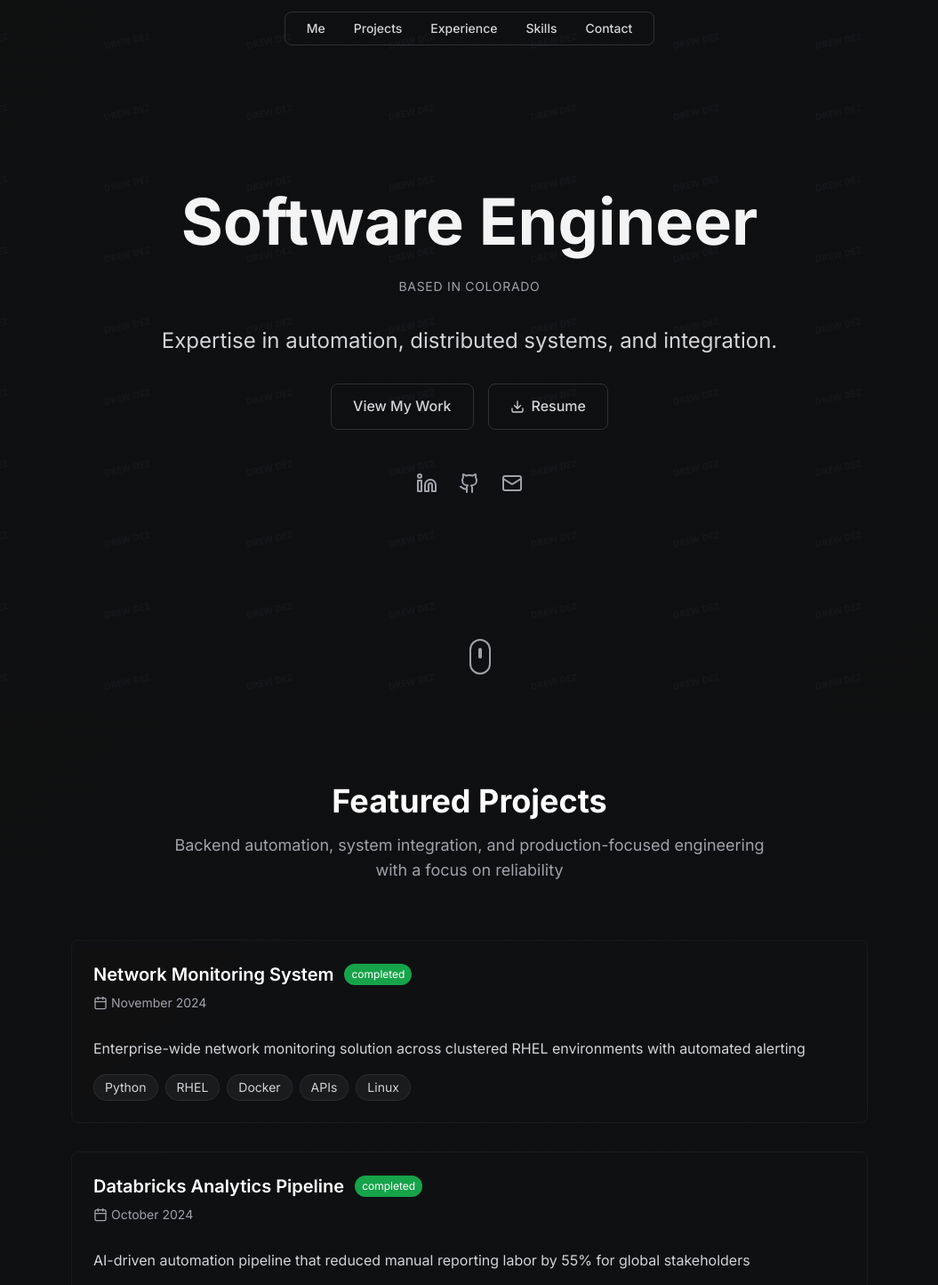
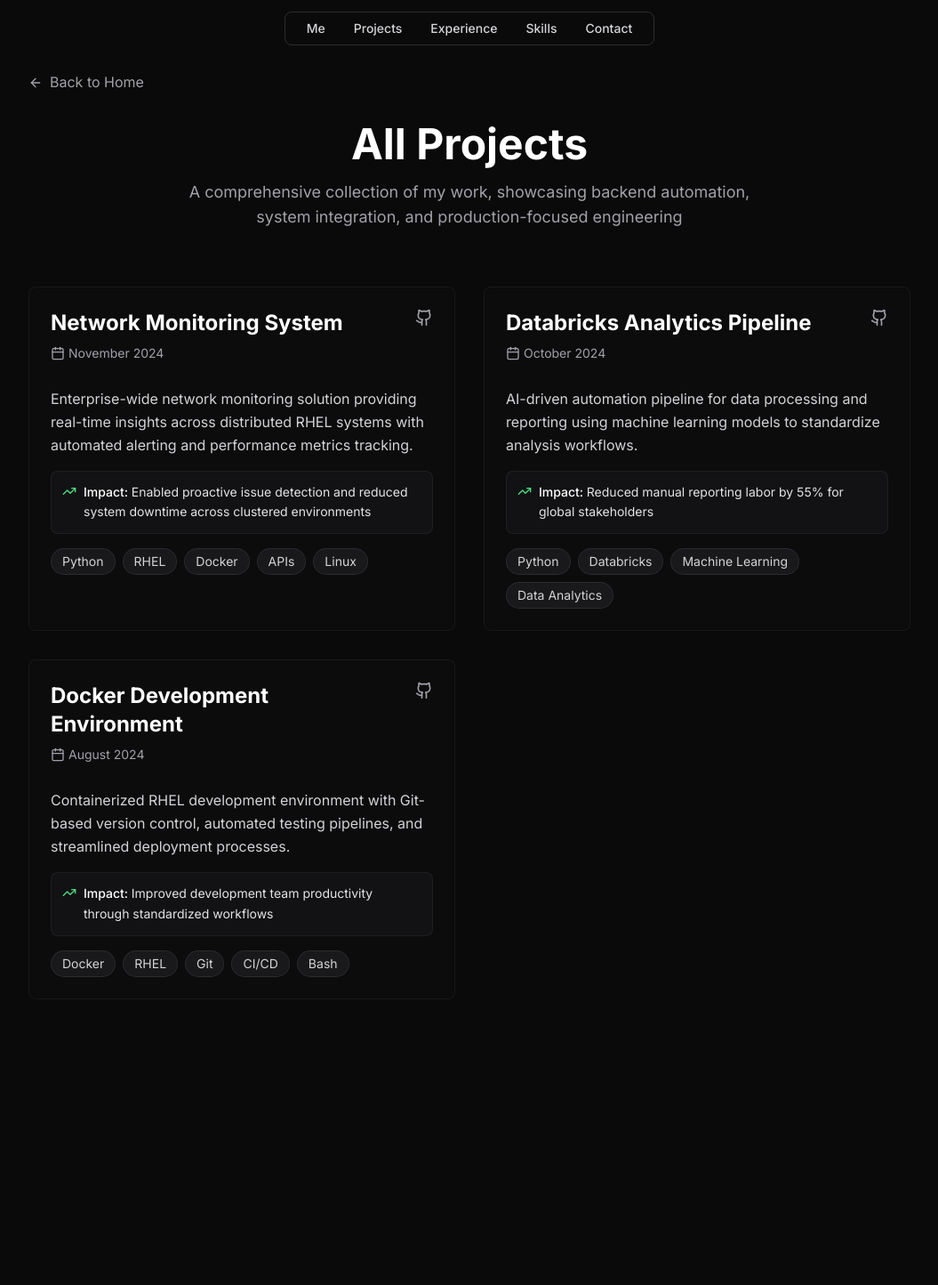
Before and after one commit to drewdezco/2025_updated_portfolio, a React (Vite) app: page /projects in a window 1280 px wide. Shown: the top 1444 px of the page at 89% size, without its empty margins (112-1167 px from the left). After the commit the page ends 1203 px from the top, so only its background shows below. Built offline with nearby package versions, Linux system fonts and the light colour scheme.

Commit message:
added all projects route and animated loading in elements

```diff
--- a/src/App.tsx
+++ b/src/App.tsx
@@ -1,16 +1,19 @@
-import { BrowserRouter as Router } from 'react-router-dom'
+import { BrowserRouter as Router, Routes, Route } from 'react-router-dom'
 import Navbar from './components/Navbar'
 import Hero from './components/Hero'
 import Experience from './components/Experience'
 import Skills from './components/Skills'
 import Projects from './components/Projects'
 import Contact from './components/Contact'
+import AllProjects from './pages/AllProjects'
 
 function App() {
   return (
     <Router>
       <div className="min-h-screen bg-black-950">
         <Navbar />
+        <Routes>
+          <Route path="/" element={
             <main>
               <Hero />
               <Projects />
@@ -18,6 +21,9 @@ function App() {
               <Skills />
               <Contact />
             </main>
+          } />
+          <Route path="/projects" element={<AllProjects />} />
+        </Routes>
       </div>
     </Router>
   )
--- a/src/components/Projects.tsx
+++ b/src/components/Projects.tsx
@@ -1,18 +1,18 @@
 import React from 'react'
-import { ExternalLink, Calendar } from 'lucide-react'
+import { Link } from 'react-router-dom'
+import { ExternalLink, Calendar, Github, TrendingUp, ArrowRight } from 'lucide-react'
 import { useIntersectionObserver } from '../hooks/useIntersectionObserver'
 
 interface Project {
   id: string
   title: string
   description: string
-  longDescription: string
+  impact?: string
   technologies: string[]
   liveUrl?: string
   githubUrl?: string
   imageUrl?: string
   featured: boolean
-  status: 'completed' | 'in-progress' | 'planned'
   completedDate?: string
 }
 
@@ -24,71 +24,62 @@ const Projects: React.FC = () => {
     {
       id: '1',
       title: 'Network Monitoring System',
-      description: 'Enterprise-wide network monitoring solution across clustered RHEL environments with automated alerting',
-      longDescription: 'Built a comprehensive network monitoring solution for SAIC that provides real-time insights across distributed RHEL systems. Features automated alerting, performance metrics tracking, and integration with existing enterprise infrastructure.',
+      description: 'Enterprise-wide network monitoring solution providing real-time insights across distributed RHEL systems with automated alerting and performance metrics tracking.',
+      impact: 'Enabled proactive issue detection and reduced system downtime across clustered environments',
       technologies: ['Python', 'RHEL', 'Docker', 'APIs', 'Linux'],
       githubUrl: 'https://github.com/drewdezco/network-monitor',
       featured: true,
-      status: 'completed',
       completedDate: 'November 2024'
     },
     {
       id: '2',
       title: 'Databricks Analytics Pipeline',
-      description: 'AI-driven automation pipeline that reduced manual reporting labor by 55% for global stakeholders',
-      longDescription: 'Developed automated data processing and reporting system using Databricks and Python. Implemented machine learning models for data analysis and created standardized reporting workflows that significantly improved efficiency.',
+      description: 'AI-driven automation pipeline for data processing and reporting using machine learning models to standardize analysis workflows.',
+      impact: 'Reduced manual reporting labor by 55% for global stakeholders',
       technologies: ['Python', 'Databricks', 'Machine Learning', 'Data Analytics'],
       githubUrl: 'https://github.com/drewdezco/analytics-pipeline',
       featured: true,
-      status: 'completed',
       completedDate: 'October 2024'
     },
     {
       id: '3',
       title: 'Docker Development Environment',
-      description: 'Containerized RHEL development environment with Git-based version control and automated deployment',
-      longDescription: 'Created a robust development environment using Docker containers for RHEL servers. Implemented Git workflows, automated testing pipelines, and deployment processes that improved development team productivity.',
+      description: 'Containerized RHEL development environment with Git-based version control, automated testing pipelines, and streamlined deployment processes.',
+      impact: 'Improved development team productivity through standardized workflows',
       technologies: ['Docker', 'RHEL', 'Git', 'CI/CD', 'Bash'],
       githubUrl: 'https://github.com/drewdezco/docker-dev-env',
       featured: true,
-      status: 'completed',
       completedDate: 'August 2024'
     }
   ]
-
-  const getStatusColor = (status: string) => {
-    switch (status) {
-      case 'completed':
-        return 'bg-green-600'
-      case 'in-progress':
-        return 'bg-yellow-600'
-      case 'planned':
-        return 'bg-blue-600'
-      default:
-        return 'bg-gray-600'
-    }
-  }
 
   const ProjectCard: React.FC<{ project: Project; index: number; isVisible: boolean }> = ({ project, index, isVisible }) => {
     const delay = 600 + (index * 300) // 600ms, 900ms, 1200ms
     return (
     <div
-      className={`bg-gray-900/20 backdrop-blur-sm rounded-lg p-6 border border-gray-800/50 hover:bg-gray-800/30 hover:border-gray-600/70 ${
+      className={`bg-gray-900/20 backdrop-blur-sm rounded-lg border border-gray-800/50 hover:bg-gray-800/30 hover:border-gray-600/70 overflow-hidden ${
         isVisible ? 'animate-fade-in-sequential' : 'opacity-0 translate-y-8'
       }`}
       style={isVisible ? { animationDelay: `${delay}ms` } : {}}
     >
+        {/* Project Image */}
+        {project.imageUrl && (
+          <div className="w-full h-48 bg-gray-800/30 overflow-hidden">
+            <img
+              src={project.imageUrl}
+              alt={project.title}
+              className="w-full h-full object-cover"
+            />
+          </div>
+        )}
+
+        <div className="p-6">
+        {/* Header */}
         <div className="flex items-start justify-between mb-4">
           <div className="flex-1">
-            <div className="flex items-center gap-3 mb-2">
-              <h3 className="text-xl font-semibold text-white">
+            <h3 className="text-2xl font-bold text-white mb-2">
               {project.title}
             </h3>
-              <span className={`px-2 py-1 rounded-full text-xs text-white ${getStatusColor(project.status)}`}>
-                {project.status}
-              </span>
-            </div>
-
             {project.completedDate && (
               <div className="flex items-center text-gray-400 text-sm mb-3">
                 <Calendar className="w-4 h-4 mr-1" />
@@ -97,13 +88,26 @@ const Projects: React.FC = () => {
             )}
           </div>
 
-           <div className="flex space-x-2">
+          {/* Action Links */}
+          <div className="flex space-x-2 ml-4">
+            {project.githubUrl && (
+              <a
+                href={project.githubUrl}
+                target="_blank"
+                rel="noopener noreferrer"
+                className="text-gray-400 hover:text-white transition-colors duration-500"
+                aria-label="View on GitHub"
+              >
+                <Github className="w-5 h-5" />
+              </a>
+            )}
             {project.liveUrl && (
               <a
                 href={project.liveUrl}
                 target="_blank"
                 rel="noopener noreferrer"
                 className="text-gray-400 hover:text-white transition-colors duration-500"
+                aria-label="View live site"
               >
                 <ExternalLink className="w-5 h-5" />
               </a>
@@ -111,19 +115,35 @@ const Projects: React.FC = () => {
           </div>
         </div>
 
-        <p className="text-gray-300 mb-4 leading-relaxed">
+        {/* Description */}
+        <p className="text-gray-300 mb-4 leading-relaxed text-base">
           {project.description}
         </p>
 
+        {/* Impact */}
+        {project.impact && (
+          <div className="mb-4 p-3 bg-gray-800/30 rounded-lg border border-gray-700/30">
+            <div className="flex items-start gap-2">
+              <TrendingUp className="w-4 h-4 text-green-400 mt-0.5 flex-shrink-0" />
+              <p className="text-sm text-gray-200 leading-relaxed">
+                <span className="font-medium text-white">Impact: </span>
+                {project.impact}
+              </p>
+            </div>
+          </div>
+        )}
+
+        {/* Technologies */}
         <div className="flex flex-wrap gap-2">
-          {project.technologies.map((tech, index) => (
+          {project.technologies.map((tech, techIndex) => (
             <span
-              key={index}
+              key={techIndex}
               className="px-3 py-1 bg-gray-800/50 text-gray-300 rounded-full text-sm border border-gray-700/50"
             >
               {tech}
             </span>
           ))}
+        </div>
         </div>
     </div>
     )
@@ -155,15 +175,13 @@ const Projects: React.FC = () => {
         <div className={`flex justify-center mt-12 transition-all duration-1000 ease-out ${
           isVisible ? 'opacity-100 translate-y-0' : 'opacity-0 translate-y-8'
         }`} style={{ transitionDelay: '1500ms' }}>
-          <a
-            href="https://github.com/drewdezco"
-            target="_blank"
-            rel="noopener noreferrer"
+          <Link
+            to="/projects"
             className="btn-secondary inline-flex items-center"
           >
-            <ExternalLink className="w-4 h-4 mr-2" />
             View All Projects
-          </a>
+            <ArrowRight className="w-4 h-4 ml-2" />
+          </Link>
         </div>
       </div>
     </section>
--- /dev/null
+++ b/src/pages/AllProjects.tsx
@@ -0,0 +1,213 @@
+import React, { useLayoutEffect } from 'react'
+import { Link } from 'react-router-dom'
+import { ArrowLeft, Github, ExternalLink, Calendar, TrendingUp } from 'lucide-react'
+import { useIntersectionObserver } from '../hooks/useIntersectionObserver'
+
+interface Project {
+  id: string
+  title: string
+  description: string
+  impact?: string
+  technologies: string[]
+  liveUrl?: string
+  githubUrl?: string
+  imageUrl?: string
+  gifUrl?: string
+  featured: boolean
+  completedDate?: string
+}
+
+const AllProjects: React.FC = () => {
+  // Scroll to top instantly when component mounts (before render)
+  useLayoutEffect(() => {
+    window.scrollTo({ top: 0, left: 0, behavior: 'instant' })
+  }, [])
+
+  const { elementRef, isVisible } = useIntersectionObserver({ threshold: 0.1 })
+
+  // All projects - you can expand this list with more projects
+  const allProjects: Project[] = [
+    {
+      id: '1',
+      title: 'Network Monitoring System',
+      description: 'Enterprise-wide network monitoring solution providing real-time insights across distributed RHEL systems with automated alerting and performance metrics tracking.',
+      impact: 'Enabled proactive issue detection and reduced system downtime across clustered environments',
+      technologies: ['Python', 'RHEL', 'Docker', 'APIs', 'Linux'],
+      githubUrl: 'https://github.com/drewdezco/network-monitor',
+      featured: true,
+      completedDate: 'November 2024'
+    },
+    {
+      id: '2',
+      title: 'Databricks Analytics Pipeline',
+      description: 'AI-driven automation pipeline for data processing and reporting using machine learning models to standardize analysis workflows.',
+      impact: 'Reduced manual reporting labor by 55% for global stakeholders',
+      technologies: ['Python', 'Databricks', 'Machine Learning', 'Data Analytics'],
+      githubUrl: 'https://github.com/drewdezco/analytics-pipeline',
+      featured: true,
+      completedDate: 'October 2024'
+    },
+    {
+      id: '3',
+      title: 'Docker Development Environment',
+      description: 'Containerized RHEL development environment with Git-based version control, automated testing pipelines, and streamlined deployment processes.',
+      impact: 'Improved development team productivity through standardized workflows',
+      technologies: ['Docker', 'RHEL', 'Git', 'CI/CD', 'Bash'],
+      githubUrl: 'https://github.com/drewdezco/docker-dev-env',
+      featured: true,
+      completedDate: 'August 2024'
+    }
+    // Add more projects here as needed
+  ]
+
+  const ProjectCard: React.FC<{ project: Project; index: number; isVisible: boolean }> = ({ project, index, isVisible }) => {
+    const delay = 300 + (index * 150) // Stagger cards with 150ms increments
+    return (
+      <div
+        className={`bg-gray-900/20 backdrop-blur-sm rounded-lg border border-gray-800/50 hover:bg-gray-800/30 hover:border-gray-600/70 overflow-hidden ${
+          isVisible ? 'animate-fade-in-sequential' : 'opacity-0 translate-y-8'
+        }`}
+        style={isVisible ? { animationDelay: `${delay}ms` } : {}}
+      >
+        {/* Project GIF/Image */}
+        {(project.gifUrl || project.imageUrl) && (
+          <div className="w-full h-64 bg-gray-800/30 overflow-hidden">
+            {project.gifUrl ? (
+              <img
+                src={project.gifUrl}
+                alt={project.title}
+                className="w-full h-full object-cover"
+              />
+            ) : (
+              <img
+                src={project.imageUrl}
+                alt={project.title}
+                className="w-full h-full object-cover"
+              />
+            )}
+          </div>
+        )}
+
+        <div className="p-6">
+          {/* Header */}
+          <div className="flex items-start justify-between mb-4">
+            <div className="flex-1">
+              <h3 className="text-2xl font-bold text-white mb-2">
+                {project.title}
+              </h3>
+              {project.completedDate && (
+                <div className="flex items-center text-gray-400 text-sm mb-3">
+                  <Calendar className="w-4 h-4 mr-1" />
+                  {project.completedDate}
+                </div>
+              )}
+            </div>
+
+            {/* Action Links */}
+            <div className="flex space-x-2 ml-4">
+              {project.githubUrl && (
+                <a
+                  href={project.githubUrl}
+                  target="_blank"
+                  rel="noopener noreferrer"
+                  className="text-gray-400 hover:text-white transition-colors duration-500"
+                  aria-label="View on GitHub"
+                >
+                  <Github className="w-5 h-5" />
+                </a>
+              )}
+              {project.liveUrl && (
+                <a
+                  href={project.liveUrl}
+                  target="_blank"
+                  rel="noopener noreferrer"
+                  className="text-gray-400 hover:text-white transition-colors duration-500"
+                  aria-label="View live site"
+                >
+                  <ExternalLink className="w-5 h-5" />
+                </a>
+              )}
+            </div>
+          </div>
+
+          {/* Description */}
+          <p className="text-gray-300 mb-4 leading-relaxed text-base">
+            {project.description}
+          </p>
+
+          {/* Impact */}
+          {project.impact && (
+            <div className="mb-4 p-3 bg-gray-800/30 rounded-lg border border-gray-700/30">
+              <div className="flex items-start gap-2">
+                <TrendingUp className="w-4 h-4 text-green-400 mt-0.5 flex-shrink-0" />
+                <p className="text-sm text-gray-200 leading-relaxed">
+                  <span className="font-medium text-white">Impact: </span>
+                  {project.impact}
+                </p>
+              </div>
+            </div>
+          )}
+
+          {/* Technologies */}
+          <div className="flex flex-wrap gap-2">
+            {project.technologies.map((tech, techIndex) => (
+              <span
+                key={techIndex}
+                className="px-3 py-1 bg-gray-800/50 text-gray-300 rounded-full text-sm border border-gray-700/50"
+              >
+                {tech}
+              </span>
+            ))}
+          </div>
+        </div>
+      </div>
+    )
+  }
+
+  return (
+    <div className="min-h-screen bg-black-950" ref={elementRef as React.RefObject<HTMLDivElement>}>
+      <div className="container-max section-padding py-20">
+        {/* Back Button */}
+        <div className={`transition-all duration-1000 ease-out ${
+          isVisible ? 'opacity-100 translate-y-0' : 'opacity-0 translate-y-8'
+        }`}>
+          <Link
+            to="/"
+            className="inline-flex items-center text-gray-400 hover:text-white transition-colors duration-500 mb-8"
+          >
+            <ArrowLeft className="w-4 h-4 mr-2" />
+            Back to Home
+          </Link>
+        </div>
+
+        {/* Page Header */}
+        <div className={`text-center mb-16 transition-all duration-1000 ease-out ${
+          isVisible ? 'opacity-100 translate-y-0' : 'opacity-0 translate-y-8'
+        }`}>
+          <h1 className="text-5xl font-bold text-white mb-4">All Projects</h1>
+          <p className={`text-gray-400 text-lg max-w-2xl mx-auto transition-all duration-1000 ease-out ${
+            isVisible ? 'opacity-100 translate-y-0' : 'opacity-0 translate-y-8'
+          }`} style={{ transitionDelay: '300ms' }}>
+            A comprehensive collection of my work, showcasing backend automation, system integration, and production-focused engineering
+          </p>
+        </div>
+
+        {/* Projects Grid */}
+        <div className="grid grid-cols-1 md:grid-cols-2 gap-8 max-w-6xl mx-auto">
+          {allProjects.map((project, index) => (
+            <ProjectCard key={project.id} project={project} index={index} isVisible={isVisible} />
+          ))}
+        </div>
+
+        {/* Empty State - if you want to add more projects later */}
+        {allProjects.length === 0 && (
+          <div className="text-center py-20">
+            <p className="text-gray-400 text-lg">More projects coming soon...</p>
+          </div>
+        )}
+      </div>
+    </div>
+  )
+}
+
+export default AllProjects
```
Lines whose indentation alone changed are shown as unchanged.
